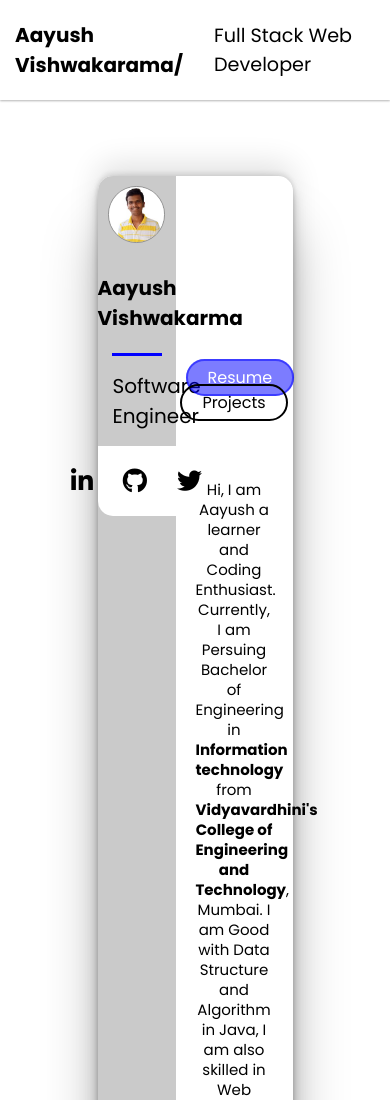
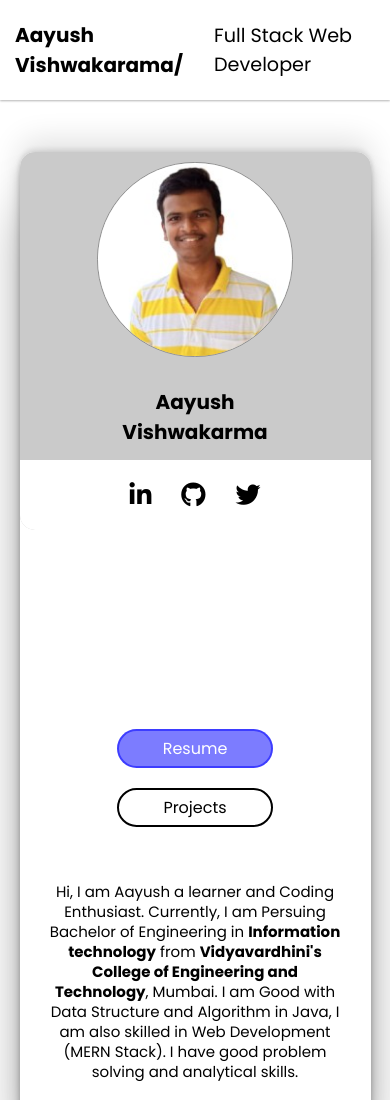
Before and after one commit to Aayush27032001/Portfolio, a plain HTML site: page index.html in a window 390 px wide. Shown: the top 1100 px of the page. Drawn offline with nearby package versions, Linux system fonts and the light colour scheme.

Commit message:
Portfolio v1.1

```diff
--- a/style.css
+++ b/style.css
@@ -5,11 +5,15 @@ body{
 }
 
 .navbar{
+    position: fixed;
+    top: 0;
     width: 100%;
     min-height: 10vh ;
     display: flex;
     align-items: center;
     font-size: larger;
+    background-color: white;
+    z-index: 1;
     font-family: 'Poppins', sans-serif;
     box-shadow: rgba(0, 0, 0, 0.294) 0px 1px 2px 0px;
 }
@@ -25,7 +29,7 @@ body{
     width: 50vw;
     border-radius: 15px;
     box-shadow: rgba(0, 0, 0, 0.25) 0px 54px 55px, rgba(0, 0, 0, 0.12) 0px -12px 30px, rgba(0, 0, 0, 0.12) 0px 4px 6px, rgba(0, 0, 0, 0.17) 0px 12px 13px, rgba(0, 0, 0, 0.09) 0px -3px 5px;
-    margin: 9vh auto;
+    margin: 18vh auto 5vh auto;
     display: flex;
     flex-direction: row;
 }
@@ -37,6 +41,7 @@ body{
 }
 
 .profile{
+    position: relative;
     width: 40%;
     display: flex;
     border-top-left-radius: 15px ;
@@ -46,7 +51,7 @@ body{
 }
 .profile img{
     margin: 10px auto;
-    width: 70%;
+    width: 55%;
     border-radius: 50% ;
     border: solid rgb(144, 144, 144) thin;
 }
@@ -75,6 +80,9 @@ body{
     display: flex;
     justify-content: center;
     align-items: center;
+    width: 100%;
+    position: absolute;
+    bottom: 0;
 }
 .social-links a{
     color: black;
@@ -98,6 +106,9 @@ body{
 .links{
     margin-top: 5vh;
     text-align: center;
+    display: flex;
+    flex-direction: row;
+    justify-content: center;
 }
 #resume-link{
     border: solid rgba(0, 0, 255, 0.514) 2px;
@@ -117,15 +128,16 @@ body{
     color: rgba(0, 0, 255, 0.514);
 }
 #projects-link{
-    border: solid black 2px;
-    border-radius: 25px ;
+    border: solid rgb(0, 0, 0) 2px;
+    border-radius: 25px;
     text-decoration: none;
     font-family: 'Poppins', sans-serif;
     font-size: 16px;
     color: black;
     font-weight: 500;
     padding: 5px 20px;
-    transition: 400ms;
+    transition: 300ms;
+    margin: 10px;
 }
 #projects-link:hover{
     border: solid rgba(0, 0, 255, 0.514) 2px;
@@ -133,9 +145,42 @@ body{
     color: white;
 }
 .about-me{
-    margin: 50px 20px 0px 20px;
+    margin: 30px;
     font-family: 'Poppins', sans-serif;
     line-height: 20px;
     font-size: 15px;
     text-align: center;
 }
+
+@media screen and (max-width: 1150px) {
+    #app{
+        font-size: 28px;
+    }
+
+}
+
+@media screen and (max-width: 800px) {
+    .links{
+        flex-direction: column;
+    }
+    .container{
+        width: 90%;
+    }
+}
+
+@media screen and (max-width: 450px) {
+    .container{
+        flex-direction: column;
+    }
+    .profile{
+        width: 100%;
+        border-top-right-radius: 15px;
+    }
+    .content{
+        width: 100%;
+    }
+    .links{
+        width: 50%;
+        align-self: center;
+    }
+}
```
